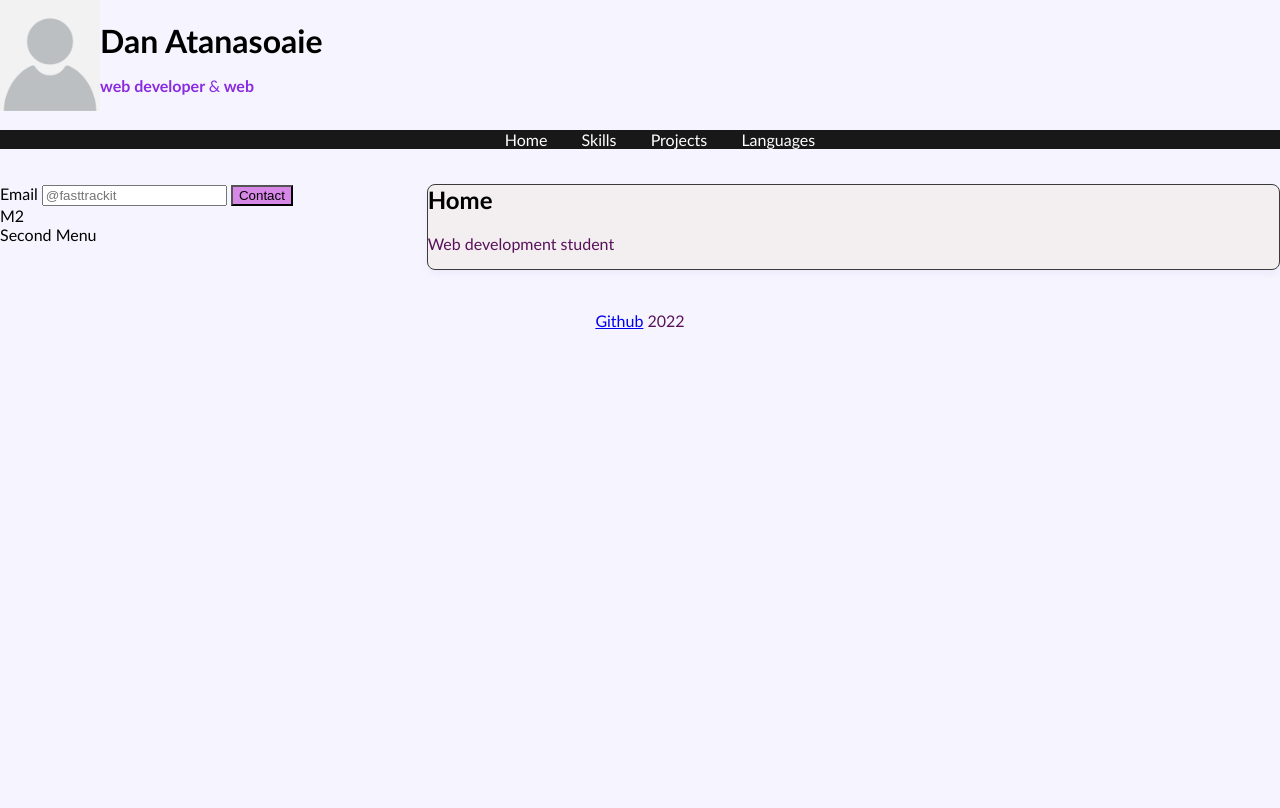
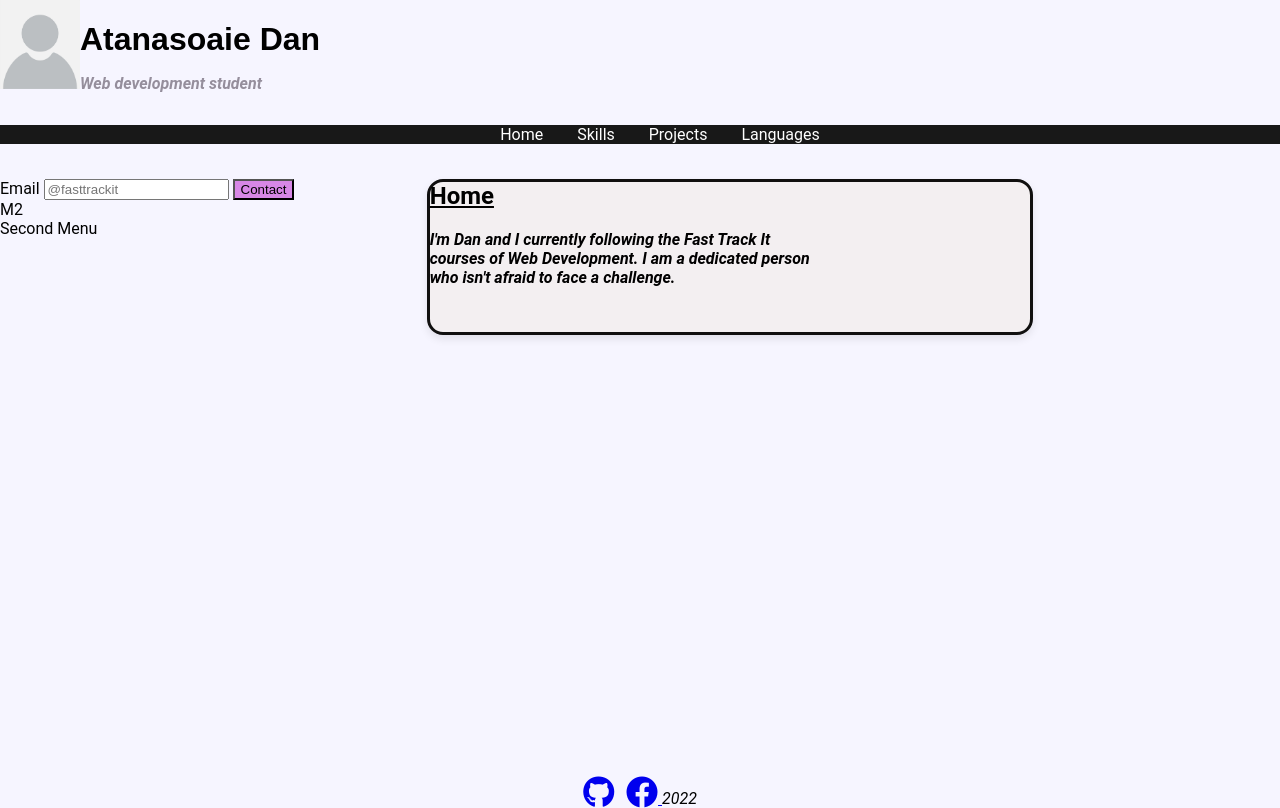
Before and after one commit to AtanasoaieD/AtanasoaieD.github.io, a plain HTML site: page index.html in a window 1280 px wide. Drawn offline with Linux system fonts and the light colour scheme; a web font is replaced by a local one.

Commit message:
improvements

```diff
--- a/index.html
+++ b/index.html
@@ -6,6 +6,10 @@
   <meta name="viewport" content="width=device-width, initial-scale=1.0">
   <link rel="stylesheet" href="style.css">
   <link rel="stylesheet" href="https://cdnjs.cloudflare.com/ajax/libs/font-awesome/6.1.1/css/all.min.css">
+  <link rel="preconnect" href="https://fonts.googleapis.com">
+<link rel="preconnect" href="https://fonts.gstatic.com" crossorigin>
+<link href="https://fonts.googleapis.com/css2?family=Anek+Odia:wght@100&family=Josefin+Sans&family=Yanone+Kaffeesatz:wght@200;400&display=swap" rel="stylesheet">
+
     <style>
 
 
@@ -23,15 +27,15 @@
 
          <div id = "header-wrapper">
           <div id = "avatar">
-            <img
+            <img id="profile"
             src="images/1.jpg"
-            alt="" width="100">
+            alt="" width="80">
 
            </div>
            <div id = "header-info">
-          <h1>Dan Atanasoaie</h1>
+          <h1>Atanasoaie Dan</h1>
 
-          <p id="motto"><span> web developer </span> </p>
+          <p id="motto"> <B> <i>Web development student </i>  </B> </p>
          </div>
 
          </div>
@@ -61,7 +65,7 @@
           <div id ="side-menu">
             <section>
             <form action="" method = "get">
-              <label for="userEmail">Email</label>
+              <label for="userEmail">  Email  </label>
               <input id="userEmail" required="required"
               name="email" type="email" placeholder="@fasttrackit" >
 
@@ -80,15 +84,19 @@
             <div  id = "home" class="page">
 
               <h2>Home</h2>
-              <p>Web development student</p>
+              <p><b> <i>I'm Dan and I currently following the Fast Track It  <br>
+                     courses of Web Development. I am a dedicated person   <br>
+                     who isn't afraid to face a challenge.
+                    </i> </b> </p>
             </div>
 
 
             <div id ="skills" class="page" >
           <h2>Skills</h2>
         <ul>
+
           <li class="favorite">html</li>
-          <li>css</li>
+          <li class = "favorite">css</li>
           <li class = "favorite">js</li>
         </ul>
         </div>
@@ -104,8 +112,8 @@
 
 
         <div id ='languages' class="page">
-          <h3>known languages</h3>
-            <table border="1">
+          <h2>Known languages</h2>
+            <table id="table" border="1" solid black>
               <tr>
                 <td>Romanian</td>
                 <td>Native</td>
@@ -134,9 +142,12 @@
 
 
 
-            <footer>
-        <p style="text-align: center; "  > <a href="www.github.com">Github</a>
-          2022</p>
+            <footer id="footer" >
+        <p style="text-align: center; "  > <a href="https://github.com/AtanasoaieD"><i id="git" class="fa-brands fa-github fa-2x "></i></a>
+          &nbsp <a href="https://www.facebook.com/"> <i class="fa-brands fa-facebook fa-2x " ></i> </a>
+           <i>2022</i>
+
+        </p>
           </footer>
       </div>
 
--- a/index.js
+++ b/index.js
@@ -20,7 +20,7 @@ console.info(mottoElement);
 console.warn(mottoElement.innerHTML);
 
 // mottoElement.innerHTML = mottoElement.innerHTML + "&" + jobTitle;
-mottoElement.innerHTML += "&" + jobTitle;
+// mottoElement.innerHTML += "&" + jobTitle;
 
 function hide(id) {
   console.info("hide", id);
--- a/style.css
+++ b/style.css
@@ -18,131 +18,143 @@
     border: 2px solid yellow;
 }  */
 
-html{
+html {
   height: 100%;
 }
+.profile {
+  margin-top: auto;
+  margin-bottom: auto;
+  margin-left: 10px;
+}
 
-body{
+body {
   margin: 0;
-    min-height:100%;
-    display:flex;
+  min-height: 100%;
+  display: flex;
   flex-direction: column;
   background: #f6f5ff;
+  font-family: "Roboto", sans-serif;
 }
 
-#content{
+#content {
   flex: 1;
 }
 
-#content{
-    display: flex;
-    flex-direction:row
-}
-
-#side-menu{
-    flex: 1;
-    text-shadow: #181818;
-
-}
-
-#main{
-    flex: 2;
-}
-
-#header-wrapper{
+#content {
   display: flex;
   flex-direction: row;
 }
 
-#header-info{
-    flex:1;
+#side-menu {
+  flex: 1;
+  text-shadow: #181818;
 }
 
-h1{
-    margin-bottom: 10px;
+#main {
+  flex: 2;
 }
 
+#header-wrapper {
+  display: flex;
+  flex-direction: row;
+}
 
-
-#footer{
-    min min-height: 24px;
+#header-info {
+  flex: 1;
 
 }
 
-body{
-    font-family: 'Gill Sans', 'Gill Sans MT', Calibri, 'Trebuchet MS', sans-serif;
-}
-
-p{
-    color: rgb(88, 18, 90);
+h1 {
+  margin-bottom: 10px;
+  font-family: 'Nunito', sans-serif;
 
 }
 
+#footer {
+  position: absolute;
+  bottom: 0;
+  width: 100%;
+  height: 2.5rem;
+}
 
+body {
+  font-family: "Roboto", sans-serif;
+}
 
- #motto{
+p {
+  color: rgb(1, 0, 1);
+  font-family: "Roboto", sans-serif:
+}
+
+#motto {
   text-align: left;
-    color: blueviolet;
+  color: rgb(149, 142, 156);
+}
+
+#motto span {
+  font-weight: bold;
+}
+
+.favorite {
+  font-weight: bold;
+  color: rgb(0, 0, 0);
+}
+
+#top-menu-bar {
+  text-align: center;
+  background-color: #181818;
+  color: #fff;
+  font-family: 'Roboto', sans-serif;
 
 }
 
-  #motto span{
-    font-weight: bold;
-  }
-
-.favorite{
-    font-weight: bold;
-    color: rgb(4, 4, 5);
-}
-
-#top-menu-bar{
-    text-align: center;
-    background-color: #181818;
-    color: #fff;
-
-}
-
-#top-menu-bar li{
+#top-menu-bar li {
   display: inline;
   margin: 0;
   padding: 0;
 }
 
-#top-menu-bar a{
+#top-menu-bar a {
   text-decoration: none;
   padding: 0 15px;
   color: #fff;
 }
 
-#top-menu-bar a:visited{
+#top-menu-bar a:visited {
   color: #fff;
 }
 
-#top-menu-bar a:hover{
+#top-menu-bar a:hover {
   color: #334455;
   background: #fff;
-    transition: 0.5}
+  transition: 0.5;
+}
 
+.page {
 
+  display:none;
+  background: rgba(244, 239, 239, 0.836);
+  border-radius: 1rem;
+  margin-bottom: 1.6rem;
+  box-shadow: 0 4px 8px rgba(0, 0, 0, 0.09);
+  padding: 1.6;
+  border: 3px solid rgb(16, 15, 15);
+  width:600px;
+  height: 150px;
+}
 
-
-.page{
-    display:none;
-    background: rgba(244, 237, 237, 0.836);
-    border-radius: 0.5rem;
-    margin-bottom: 1.6rem;
-    box-shadow: 0 4px 8px rgb(151 127 200 / 9%);
-    padding: 1.6;
-    border: 1px solid rgb(59, 58, 58);
+#table,
+th,
+td {
+  border: 2px solid black;
+}
+.page h2 {
+  margin-top: 0;
+  text-decoration: underline;
 
 }
-.page h2{
 
-    margin-top:0;
-}
-
-#submit{
+#submit {
   background-color: rgb(215, 135, 230);
   text-shadow: #6c6161;
-
 }
```
Lines whose indentation alone changed are shown as unchanged.
